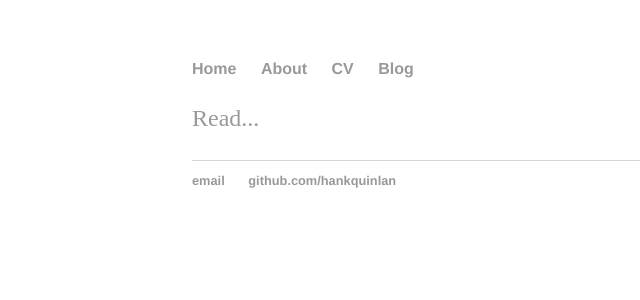
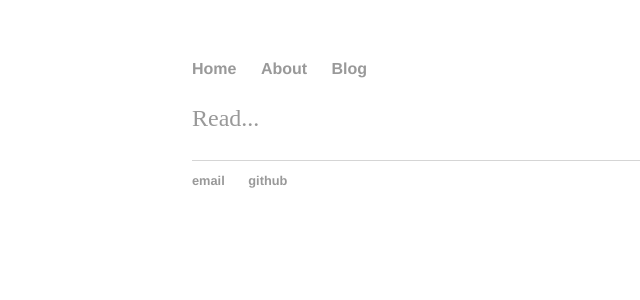
Before and after one commit to jooooh/jooooh.github.io, a Jekyll site: the page built from index.html, in a window 1280 px wide. Shown: the top 300 px of the page, without its empty margins (0-640 px from the left). Built offline with Jekyll 4.4.1, drawn with Linux system fonts in a browser that asks for light colours.

Commit message:
Update default.html

```diff
--- a/_layouts/default.html
+++ b/_layouts/default.html
@@ -10,7 +10,6 @@
 	    		<ul>
 	        		<li><a href="/">Home</a></li>
 		        	<li><a href="/about">About</a></li>
-	        		<li><a href="/cv">CV</a></li>
 	        		<li><a href="/blog">Blog</a></li>
 	    		</ul>
 			</nav>
@@ -21,8 +20,8 @@
 			</div><!-- /.container -->
 			<footer>
 	    		<ul>
-	        		<li><a href="mailto:hankquinlanhub@gmail.com">email</a></li>
-	        		<li><a href="https://github.com/hankquinlan">github.com/hankquinlan</a></li>
+	        		<li><a href="mailto:jungju.oh@gmail.com">email</a></li>
+	        		<li><a href="https://github.com/jooooh">github</a></li>
 				</ul>
 			</footer>
 		</body>
```
